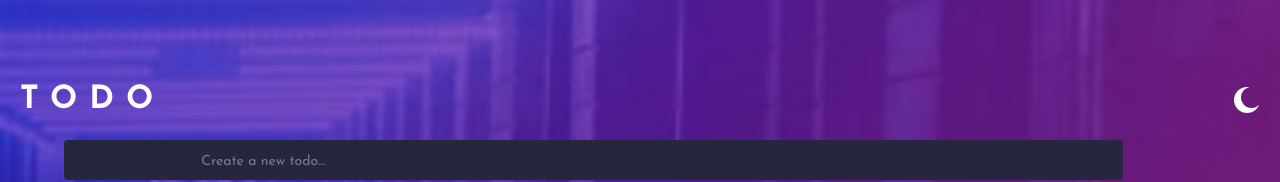
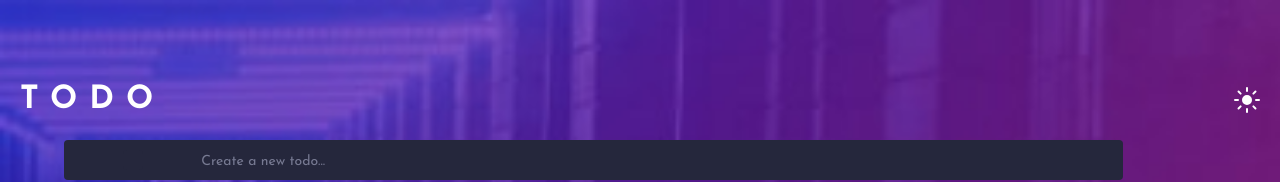
Before and after one commit to murilonicemento/todo-app, a React (Vite) app: page / in a window 1280 px wide. Shown: the top 182 px of the page. Built offline with nearby package versions, Linux system fonts and the light colour scheme.

Commit message:
style: estilização do header

```diff
--- a/src/components/Header/index.jsx
+++ b/src/components/Header/index.jsx
@@ -4,7 +4,7 @@ import moon from "../../assets/images/icon-moon.svg";
 import sun from "../../assets/images/icon-sun.svg";
 
 export function MyHeader() {
-  const [toggleImage, setToggleImage] = useState(moon);
+  const [toggleImage, setToggleImage] = useState(sun);
 
   function toggleTheme() {
     toggleImage === moon ? setToggleImage(sun) : setToggleImage(moon);
@@ -13,7 +13,7 @@ export function MyHeader() {
   return (
     <Header>
       <h1>TODO</h1>
-      <img src={toggleImage} alt="Moon Image" onClick={toggleTheme} />
+      <img src={toggleImage} alt="Sun Image" onClick={toggleTheme} />
     </Header>
   );
 }
```
